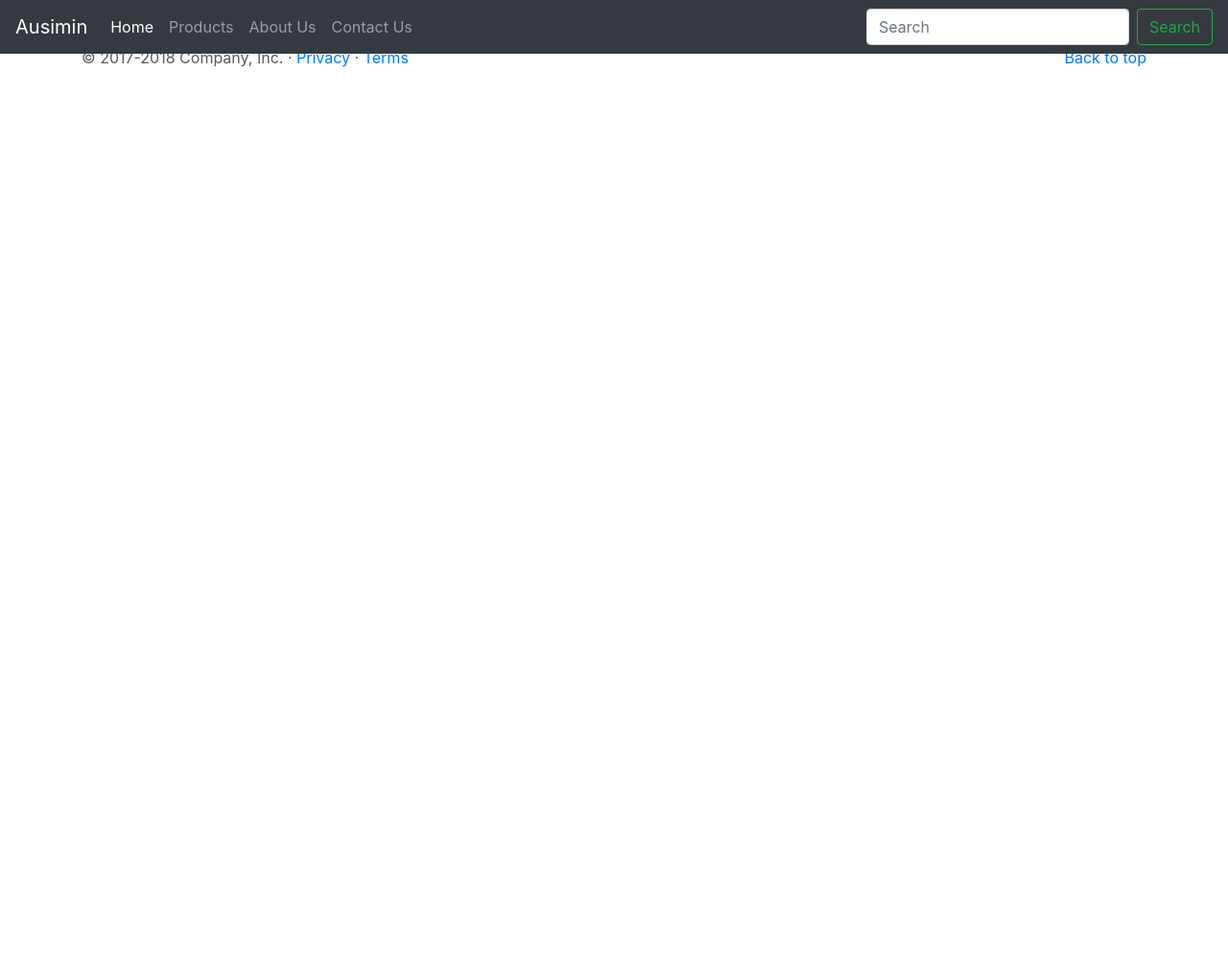
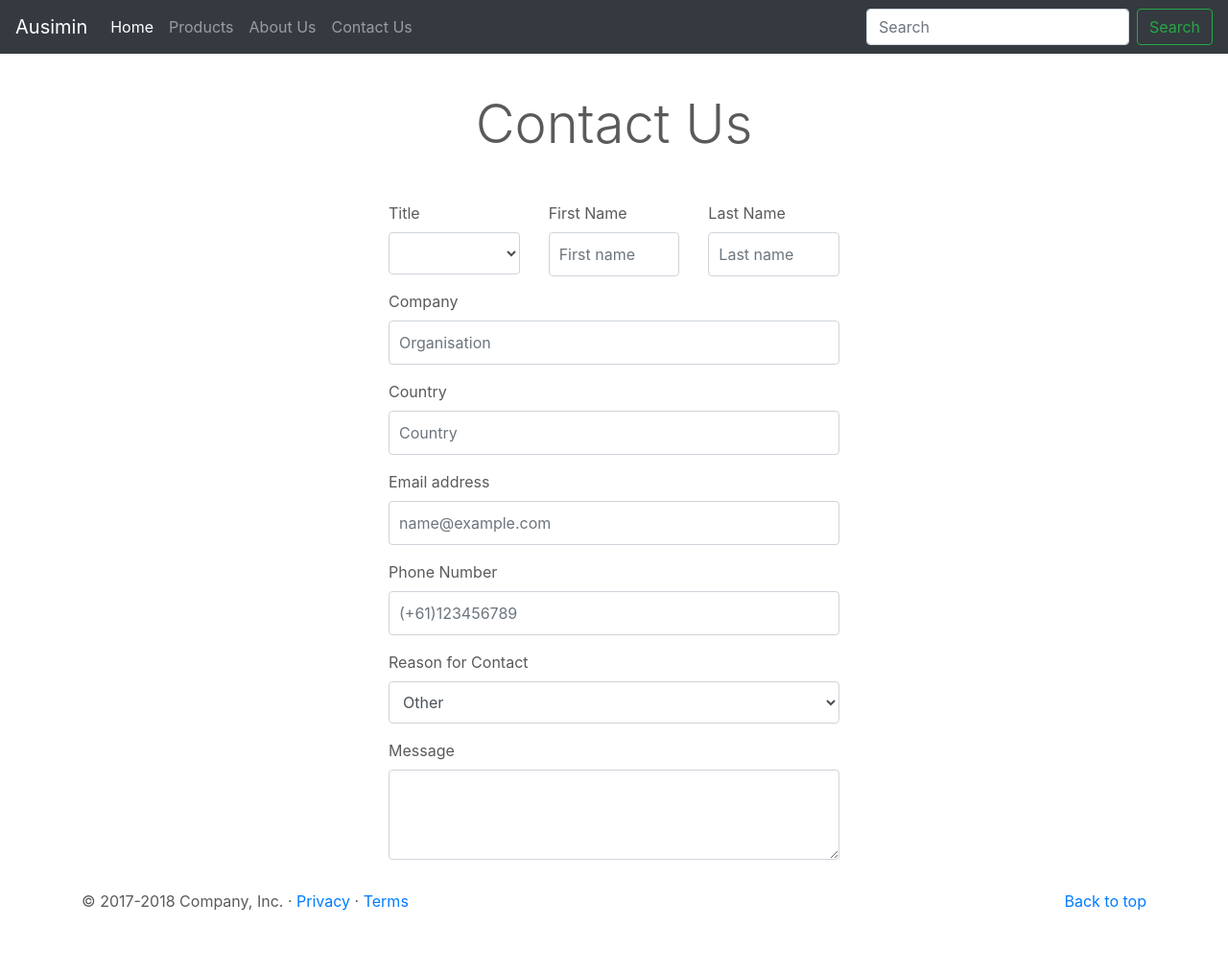
Before and after one commit to benrpinto/ausimin, a Django app: page /contact/ in a window 1280 px wide. Shown: the whole page at 96% size. Before the commit the page ends 70 px from the top, so only its background shows below. Run offline with Django 3.2, Linux system fonts and the light colour scheme; some libraries are stand-ins or nearby versions.

Commit message:
Added contact form front-end

```diff
--- a/home/templates/contact/contact.html
+++ b/home/templates/contact/contact.html
@@ -1,5 +1,94 @@
 {% extends "base.html" %}
 {% load static %}
 {% block content %}
+
+<style>
+/* CONTACT FORM CSS
+-------------------------------------------------- */
+.form-contact {
+  width: 100%;
+  max-width: 500px;
+  padding: 15px;
+  margin: auto;
+}
+.form-contact .form-control {
+  position: relative;
+  box-sizing: border-box;
+  height: auto;
+  padding: 10px;
+  font-size: 16px;
+}
+</style>
+
+<div class="contactForm">
+  <div class="pricing-header px-3 py-3 pt-md-5 pb-md-4 mx-auto text-center">
+    <h1 class="display-4">Contact Us</h1>
+  </div>
+  <form class="form-contact">
+    <div class="row">
+      <div class="col">
+        <div class="form-group">
+          <label for="honorific">Title</label>
+          <select class="form-control" id="honorific">
+            <option selected="selected"></option>
+            <option>Dr.</option>
+            <option>Miss</option>
+            <option>Mr.</option>
+            <option>Mrs.</option>
+            <option>Ms.</option>
+            <option>Mx.</option>
+          </select>
+        </div>
+      </div>
+
+      <div class="col">
+        <label for="fName">First Name</label>
+        <input type="text" class="form-control" id="fName" placeholder="First name">
+      </div>
+
+      <div class="col">
+        <label for="lName">Last Name</label>
+        <input type="text" class="form-control" id="lName" placeholder="Last name">
+      </div>
+    </div>
+
+    <div class="form-group">
+      <label for="company">Company</label>
+      <input type="text" class="form-control" id="company" placeholder="Organisation">
+    </div>
+
+
+    <div class="form-group">
+      <label for="country">Country</label>
+      <input type="text" class="form-control" id="country" placeholder="Country">
+    </div>
+
+    <div class="form-group">
+      <label for="emailAddress">Email address</label>
+      <input type="email" class="form-control" id="emailAddress" placeholder="name@example.com">
+    </div>
+
+    <div class="form-group">
+      <label for="phone">Phone Number</label>
+      <input type="text" class="form-control" id="phone" placeholder="(+61)123456789">
+    </div>
+
+    <div class="form-group">
+      <label for="reason">Reason for Contact</label>
+      <select class="form-control" id="reason">
+        <option>Existing Distributor</option>
+        <option>Media</option>
+        <option>New Distributor</option>
+        <option>Quote Request</option>
+        <option selected="selected">Other</option>
+      </select>
+    </div>
+
+    <div class="form-group">
+      <label for="message">Message</label>
+      <textarea class="form-control" id="message" rows="3"></textarea>
+    </div>
+  </form>
+</div>
 <!-- insert content here-->
 {% endblock %}
```
